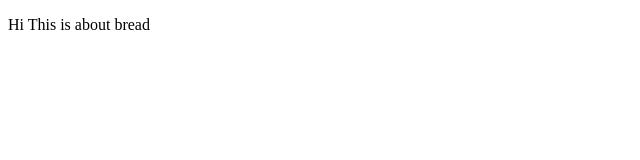
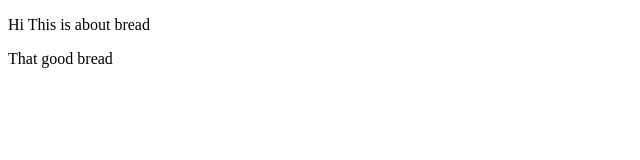
Before and after one commit to jumpman8947/bread.demo, a plain HTML site: page index.html in a window 1280 px wide. Shown: the full height of the page, 0-640 px from the left. Drawn offline with Linux system fonts and the light colour scheme.

```diff
--- a/index.html
+++ b/index.html
@@ -13,5 +13,6 @@ and open the template in the editor.
     </head>
     <body>
         <p>Hi This is about bread</p>
+	<p>That good bread</p>
     </body>
 </html>
```
